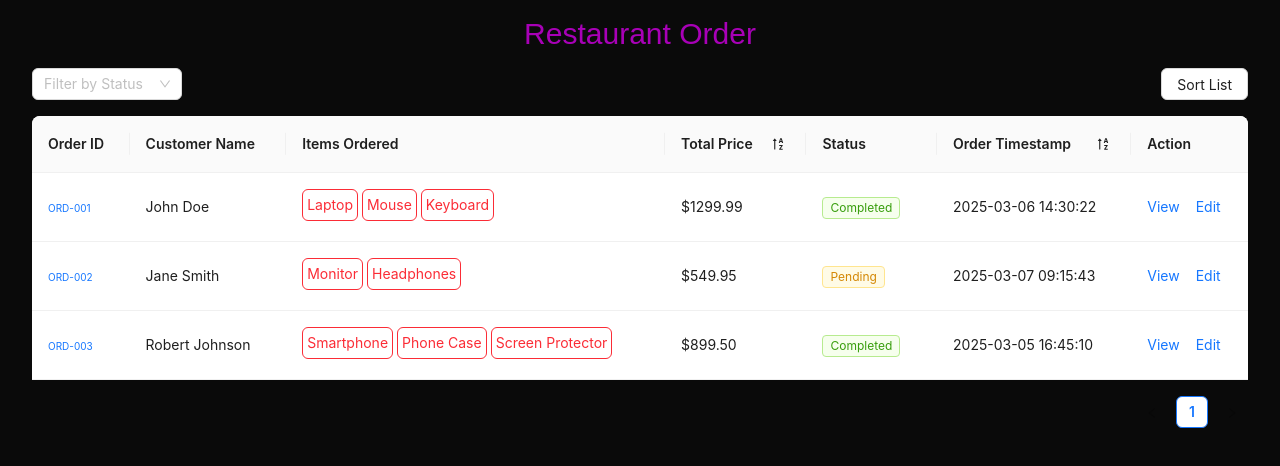
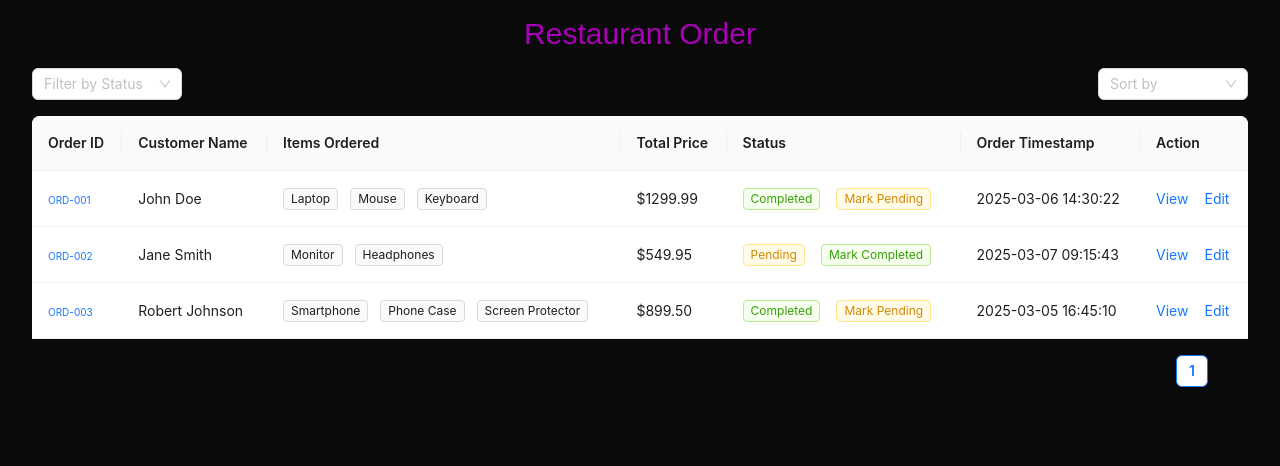
Before and after one commit to mosidrum/restaurant-orders, a Next.js app: page / in a window 1280 px wide. Shown: the top 466 px of the page. Built offline with nearby package versions, Linux system fonts and the light colour scheme.

Commit message:
toggle status

```diff
--- a/src/components/DropDown.tsx
+++ /dev/null
@@ -1,35 +0,0 @@
-import React from 'react';
-import { SmileOutlined } from '@ant-design/icons';
-import {Button, MenuProps} from 'antd';
-import { Dropdown } from 'antd';
-import { FaSackDollar } from "react-icons/fa6";
-import { BsCalendar2DateFill } from "react-icons/bs";
-
-
-
-const items: MenuProps['items'] = [
-  {
-    key: '1',
-    label: (
-      <a target="_blank" rel="noopener noreferrer" href="https://www.antgroup.com">
-        Sort by Date
-      </a>
-    ),
-    icon: <BsCalendar2DateFill />,
-  },
-  {
-    key: '2',
-    label: (
-      <a target="_blank" rel="noopener noreferrer" href="https://www.aliyun.com">
-        Sort by Total price
-      </a>
-    ),
-    icon: <FaSackDollar />,
-  }
-];
-
-export const DropDown = () => (
-  <Dropdown menu={{ items }} placement="top" arrow>
-    <Button>Sort List</Button>
-  </Dropdown>
-);
--- a/src/components/TableData.tsx
+++ b/src/components/TableData.tsx
@@ -1,16 +1,11 @@
 "use client";
 
 import React, { useState } from "react";
-import { Table, Tag, Space, Select, Button } from "antd";
+import { Table, Tag, Space, Select } from "antd";
 import { Orders } from "@/types";
-import { DropDown } from "@/components/DropDown";
-import {
-  SortAscendingOutlined,
-  SortDescendingOutlined,
-} from "@ant-design/icons";
 
 export const TableData = () => {
-  const initialOrders: Orders[] = [
+  const orders: Orders[] = [
     {
       orderId: "ORD-001",
       customerName: "John Doe",
@@ -37,54 +32,38 @@ export const TableData = () => {
     },
   ];
 
-  const [orders, setOrders] = useState(initialOrders);
   const [statusFilter, setStatusFilter] = useState<string | null>(null);
-  const [sortField, setSortField] = useState<string | null>(null);
-  const [sortDirection, setSortDirection] = useState<"asc" | "desc">("asc");
+  const [sortOption, setSortOption] = useState<string | null>(null);
 
-  const handleStatusFilter = (value: string) => {
+  const handleStatusChange = (value: string) => {
     setStatusFilter(value);
-    filterAndSortOrders(value, sortField, sortDirection);
   };
 
-  const handleSort = (field: string) => {
-    const newDirection =
-      field === sortField && sortDirection === "asc" ? "desc" : "asc";
-    setSortField(field);
-    setSortDirection(newDirection);
-    filterAndSortOrders(statusFilter, field, newDirection);
+  const handleSortChange = (value: string) => {
+    setSortOption(value);
   };
 
-  const filterAndSortOrders = (
-    status: string | null,
-    field: string | null,
-    direction: "asc" | "desc"
-  ) => {
-    let filteredOrders = [...initialOrders];
+  const filteredData =
+    statusFilter && statusFilter !== "All"
+      ? orders.filter((order) => order.status === statusFilter)
+      : orders;
 
-    if (status && status !== "All") {
-      filteredOrders = filteredOrders.filter(
-        (order) => order.status === status
+  const sortedData = [...filteredData];
+  if (sortOption === "date_asc") {
+    sortedData.sort(
+      (a, b) =>
+        new Date(a.timestamp).getTime() - new Date(b.timestamp).getTime()
     );
+  } else if (sortOption === "date_desc") {
+    sortedData.sort(
+      (a, b) =>
+        new Date(b.timestamp).getTime() - new Date(a.timestamp).getTime()
+    );
+  } else if (sortOption === "price_asc") {
+    sortedData.sort((a, b) => a.totalPrice - b.totalPrice);
+  } else if (sortOption === "price_desc") {
+    sortedData.sort((a, b) => b.totalPrice - a.totalPrice);
   }
-
-    if (field) {
-      filteredOrders.sort((a, b) => {
-        let comparison = 0;
-
-        if (field === "timestamp") {
-          comparison =
-            new Date(a.timestamp).getTime() - new Date(b.timestamp).getTime();
-        } else if (field === "totalPrice") {
-          comparison = a.totalPrice - b.totalPrice;
-        }
-
-        return direction === "asc" ? comparison : -comparison;
-      });
-    }
-
-    setOrders(filteredOrders);
-  };
 
   const columns = [
     {
@@ -106,34 +85,15 @@ export const TableData = () => {
       render: (items: string[]) => (
         <div className="flex flex-row gap-1">
           {items.map((item) => (
-            <button
-              key={item}
-              className="mb-1 text-red-500 border p-1 rounded-md"
-            >
+            <Tag key={item} className="mb-1 text-red-500 border p-1 rounded-md">
               {item}
-            </button>
+            </Tag>
           ))}
         </div>
       ),
     },
     {
-      title: (
-        <div className="flex items-center justify-between">
-          <span>Total Price</span>
-          <Button
-            type="text"
-            onClick={() => handleSort("totalPrice")}
-            icon={
-              sortField === "totalPrice" && sortDirection === "asc" ? (
-                <SortAscendingOutlined />
-              ) : (
-                <SortDescendingOutlined />
-              )
-            }
-            size="small"
-          />
-        </div>
-      ),
+      title: "Total Price",
       dataIndex: "totalPrice",
       key: "totalPrice",
       render: (price: number) => `$${price.toFixed(2)}`,
@@ -142,28 +102,27 @@ export const TableData = () => {
       title: "Status",
       dataIndex: "status",
       key: "status",
-      render: (status: "Pending" | "Completed") => (
+      render: (status: "Pending" | "Completed", record: Orders) => (
+        <Space>
           <Tag color={status === "Completed" ? "green" : "gold"}>{status}</Tag>
+          <Tag
+            color={status === "Completed" ? "gold" : "green"}
+            onClick={() => {
+              console.log(
+                `Changing status of ${record.orderId} to ${
+                  status === "Completed" ? "Pending" : "Completed"
+                }`
+              );
+            }}
+            className="hover:cursor-pointer"
+          >
+            Mark {status === "Completed" ? "Pending" : "Completed"}
+          </Tag>
+        </Space>
       ),
     },
     {
-      title: (
-        <div className="flex items-center justify-between">
-          <span>Order Timestamp</span>
-          <Button
-            type="text"
-            onClick={() => handleSort("timestamp")}
-            icon={
-              sortField === "timestamp" && sortDirection === "asc" ? (
-                <SortAscendingOutlined />
-              ) : (
-                <SortDescendingOutlined />
-              )
-            }
-            size="small"
-          />
-        </div>
-      ),
+      title: "Order Timestamp",
       dataIndex: "timestamp",
       key: "timestamp",
       className: "hidden md:table-cell",
@@ -183,25 +142,34 @@ export const TableData = () => {
   return (
     <div className="flex flex-col items-center p-4">
       <div className="w-full max-w-7xl flex justify-between mb-4">
-        <div>
         <Select
           placeholder="Filter by Status"
           style={{ width: 150 }}
-            onChange={handleStatusFilter}
+          onChange={handleStatusChange}
           options={[
             { value: "All", label: "All" },
             { value: "Pending", label: "Pending" },
             { value: "Completed", label: "Completed" },
           ]}
         />
-        </div>
-        <DropDown />
+
+        <Select
+          placeholder="Sort by"
+          style={{ width: 150 }}
+          onChange={handleSortChange}
+          options={[
+            { value: "date_asc", label: "Date (Oldest first)" },
+            { value: "date_desc", label: "Date (Newest first)" },
+            { value: "price_asc", label: "Price (Low to High)" },
+            { value: "price_desc", label: "Price (High to Low)" },
+          ]}
+        />
       </div>
 
       <div className="w-full max-w-7xl">
         <Table
           columns={columns}
-          dataSource={orders}
+          dataSource={sortedData}
           rowKey="orderId"
           className="w-full"
         />
--- a/src/components/index.ts
+++ b/src/components/index.ts
@@ -1,2 +1 @@
-export * from './TableData';
-export * from './DropDown';
+export * from "./TableData";
```
Lines whose indentation alone changed are shown as unchanged.
